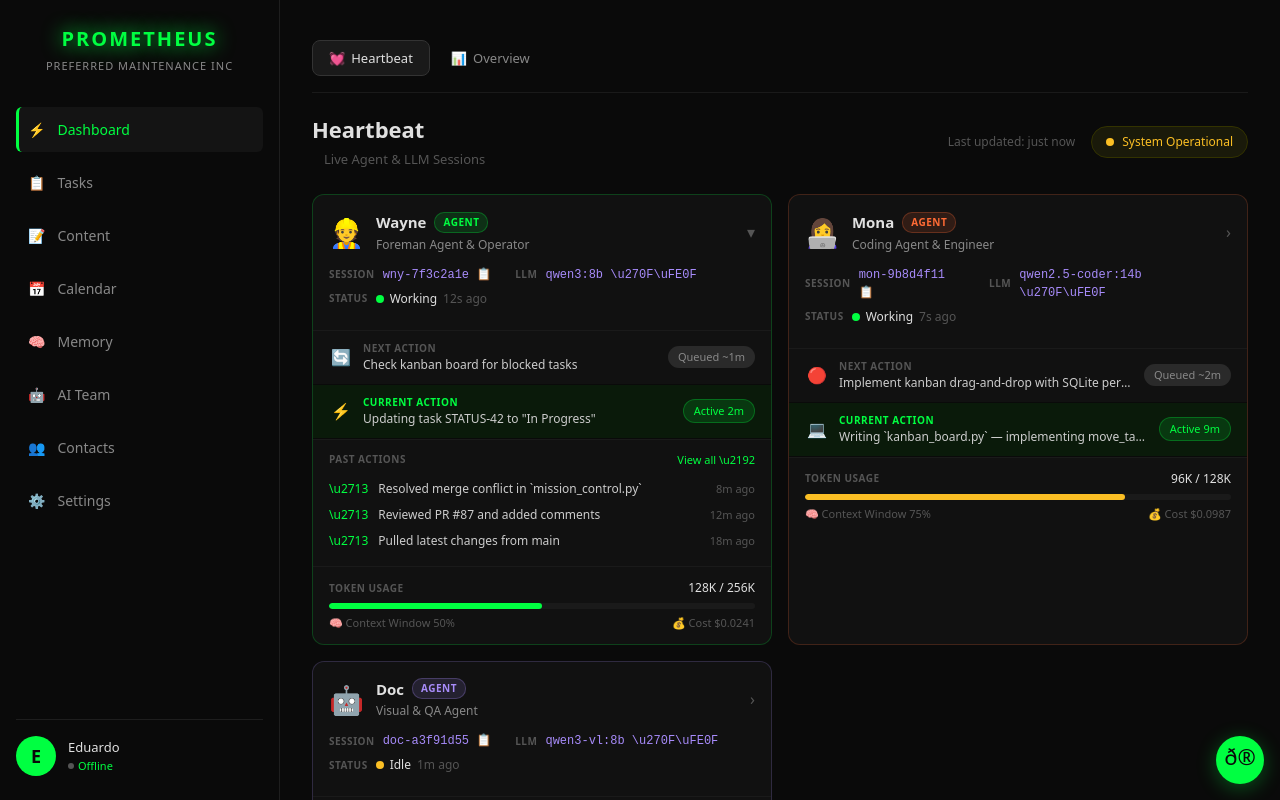
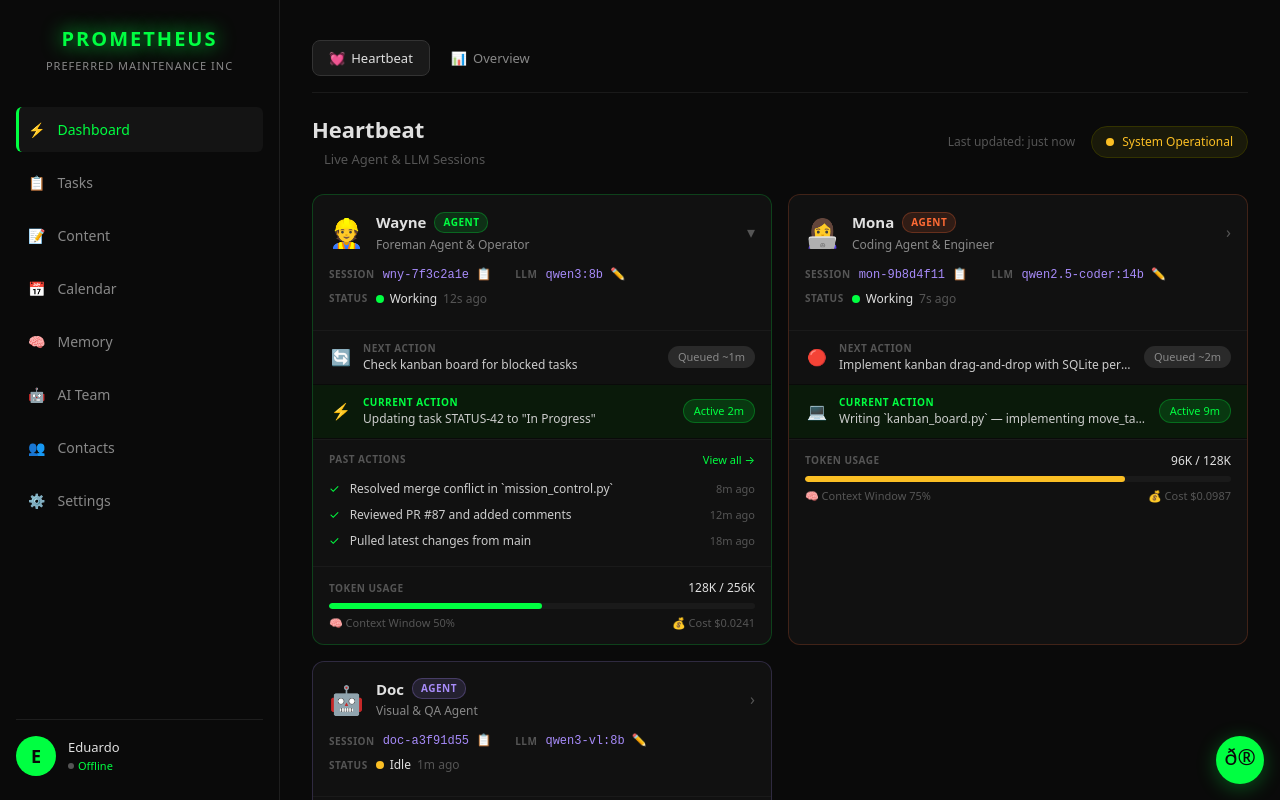
Before and after one commit to Edu2usa/prometheus-dashboard, a React (Vite) app: page / in a window 1280 px wide. Both pictures are taken after a click on the element 542 px from the left and 262 px from the top of the page. Built offline with nearby package versions, Linux system fonts and the light colour scheme.

Commit message:
Update Heartbeat.jsx

```diff
--- a/src/components/Heartbeat.jsx
+++ b/src/components/Heartbeat.jsx
@@ -14,7 +14,7 @@ const DEMO_AGENTS = [
     statusColor: '#00ff41',
     lastActive: '12s ago',
     nextAction: { label: 'Check kanban board for blocked tasks', status: 'Queued ~1m', icon: '🔄' },
-    currentAction: { label: 'Updating task STATUS-42 to "In Progress"', status: 'Active 2m', icon: '\u26A1' },
+    currentAction: { label: 'Updating task STATUS-42 to "In Progress"', status: 'Active 2m', icon: '⚡' },
     pastActions: [
       { label: 'Resolved merge conflict in `mission_control.py`', time: '8m ago' },
       { label: 'Reviewed PR #87 and added comments', time: '12m ago' },
@@ -28,7 +28,7 @@ const DEMO_AGENTS = [
     id: 'mona',
     name: 'Mona',
     role: 'Coding Agent & Engineer',
-    avatar: '👩\u200D💻',
+    avatar: '👩‍💻',
     color: '#ff6b35',
     session: 'mon-9b8d4f11',
     model: 'qwen2.5-coder:14b',
@@ -36,7 +36,7 @@ const DEMO_AGENTS = [
     statusColor: '#00ff41',
     lastActive: '7s ago',
     nextAction: { label: 'Implement kanban drag-and-drop with SQLite persistence', status: 'Queued ~2m', icon: '🔴' },
-    currentAction: { label: 'Writing `kanban_board.py` \u2014 implementing move_task()', status: 'Active 9m', icon: '💻' },
+    currentAction: { label: 'Writing `kanban_board.py` — implementing move_task()', status: 'Active 9m', icon: '💻' },
     pastActions: [
       { label: 'Created database schema for tasks and columns', time: '25m ago' },
       { label: 'Built FastAPI endpoints for task CRUD', time: '32m ago' },
@@ -58,10 +58,10 @@ const DEMO_AGENTS = [
     statusColor: '#fbbf24',
     lastActive: '1m ago',
     nextAction: { label: 'Capture screenshot of Kanban board and check for UI issues', status: 'Queued', icon: '📸' },
-    currentAction: { label: 'Monitoring browser for user login and UI state changes', status: 'Idle', icon: '👁\uFE0F' },
+    currentAction: { label: 'Monitoring browser for user login and UI state changes', status: 'Idle', icon: '👁️' },
     pastActions: [
       { label: 'Validated responsive layout on /board', time: '3m ago' },
-      { label: 'Checked auth flow \u2014 login modal OK', time: '7m ago' },
+      { label: 'Checked auth flow — login modal OK', time: '7m ago' },
       { label: 'Captured screenshot: clean_dashboard.png', time: '15m ago' },
     ],
     tokenUsage: { used: 22000, total: 64000 },
@@ -72,10 +72,10 @@ const DEMO_AGENTS = [
 
 const DEMO_COST_LOG = [
   { time: '14:32:45', agent: 'Wayne', avatar: '👷', session: 'wny-7f3c2a1e', model: 'qwen3:8b', promptTokens: 2100, completionTokens: 1400, cost: 0.0024, activity: 'Updated task status and added comment' },
-  { time: '14:32:18', agent: 'Mona', avatar: '👩\u200D💻', session: 'mon-9b8d4f11', model: 'qwen2.5-coder:14b', promptTokens: 5300, completionTokens: 3800, cost: 0.0087, activity: 'Wrote kanban_board.py (move_task function)' },
+  { time: '14:32:18', agent: 'Mona', avatar: '👩‍💻', session: 'mon-9b8d4f11', model: 'qwen2.5-coder:14b', promptTokens: 5300, completionTokens: 3800, cost: 0.0087, activity: 'Wrote kanban_board.py (move_task function)' },
   { time: '14:31:52', agent: 'Doc', avatar: '🤖', session: 'doc-a3f91d55', model: 'qwen3-vl:8b', promptTokens: 1200, completionTokens: 780, cost: 0.0011, activity: 'Analyzed screenshot: UI looks good, no issues found' },
   { time: '14:30:10', agent: 'Wayne', avatar: '👷', session: 'wny-7f3c2a1e', model: 'qwen3:8b', promptTokens: 1800, completionTokens: 900, cost: 0.0019, activity: 'Pulled latest git changes and resolved conflict' },
-  { time: '14:28:33', agent: 'Mona', avatar: '👩\u200D💻', session: 'mon-9b8d4f11', model: 'qwen2.5-coder:14b', promptTokens: 4200, completionTokens: 5100, cost: 0.0102, activity: 'Created FastAPI endpoint for task CRUD' },
+  { time: '14:28:33', agent: 'Mona', avatar: '👩‍💻', session: 'mon-9b8d4f11', model: 'qwen2.5-coder:14b', promptTokens: 4200, completionTokens: 5100, cost: 0.0102, activity: 'Created FastAPI endpoint for task CRUD' },
   { time: '14:25:01', agent: 'Doc', avatar: '🤖', session: 'doc-a3f91d55', model: 'qwen3-vl:8b', promptTokens: 2400, completionTokens: 1100, cost: 0.0018, activity: 'Validated responsive layout breakpoints' },
 ];
 
@@ -98,14 +98,14 @@ function AgentCard({ agent }) {
             </div>
             <div className="hb-agent-role">{agent.role}</div>
           </div>
-          <span style={{ color: '#555', fontSize: '16px' }}>{expanded ? '\u25BE' : '\u203A'}</span>
+          <span style={{ color: '#555', fontSize: '16px' }}>{expanded ? '▾' : '›'}</span>
         </div>
 
         <div className="hb-agent-meta-row">
           <span className="hb-meta-label">SESSION</span>
           <span className="hb-meta-value">{agent.session} 📋</span>
           <span className="hb-meta-label" style={{ marginLeft: '16px' }}>LLM</span>
-          <span className="hb-meta-value">{agent.model} \u270F\uFE0F</span>
+          <span className="hb-meta-value">{agent.model} ✏️</span>
         </div>
 
         <div className="hb-agent-meta-row">
@@ -141,11 +141,11 @@ function AgentCard({ agent }) {
           <div className="hb-past-actions">
             <div style={{ display: 'flex', justifyContent: 'space-between', alignItems: 'center', marginBottom: '8px' }}>
               <span className="hb-action-label">Past Actions</span>
-              <span style={{ fontSize: '11px', color: '#00ff41', cursor: 'pointer' }}>View all \u2192</span>
+              <span style={{ fontSize: '11px', color: '#00ff41', cursor: 'pointer' }}>View all →</span>
             </div>
             {agent.pastActions.map((a, i) => (
               <div key={i} className="hb-past-action-item">
-                <span style={{ color: '#00ff41', marginRight: '6px' }}>\u2713</span>
+                <span style={{ color: '#00ff41', marginRight: '6px' }}>✓</span>
                 <span style={{ flex: 1, color: '#ccc' }}>{a.label}</span>
                 <span style={{ color: '#555', fontSize: '11px', whiteSpace: 'nowrap' }}>{a.time}</span>
               </div>
@@ -216,9 +216,9 @@ function TokenCostFeed({ costLog, viewRange, setViewRange }) {
                 <td style={{ color: '#888' }}>{entry.session} 📋</td>
                 <td style={{ color: '#a78bfa' }}>{entry.model}</td>
                 <td>
-                  <span style={{ color: '#00ff41' }}>\u2191 {(entry.promptTokens / 1000).toFixed(1)}K</span>
+                  <span style={{ color: '#00ff41' }}>↑ {(entry.promptTokens / 1000).toFixed(1)}K</span>
                   {' '}
-                  <span style={{ color: '#ff6b35' }}>\u2193 {(entry.completionTokens / 1000).toFixed(1)}K</span>
+                  <span style={{ color: '#ff6b35' }}>↓ {(entry.completionTokens / 1000).toFixed(1)}K</span>
                 </td>
                 <td style={{ color: '#fbbf24', fontFamily: "'Courier New', monospace" }}>${entry.cost.toFixed(4)}</td>
                 <td style={{ color: '#ccc', maxWidth: '300px', overflow: 'hidden', textOverflow: 'ellipsis', whiteSpace: 'nowrap' }}>{entry.activity}</td>
```
